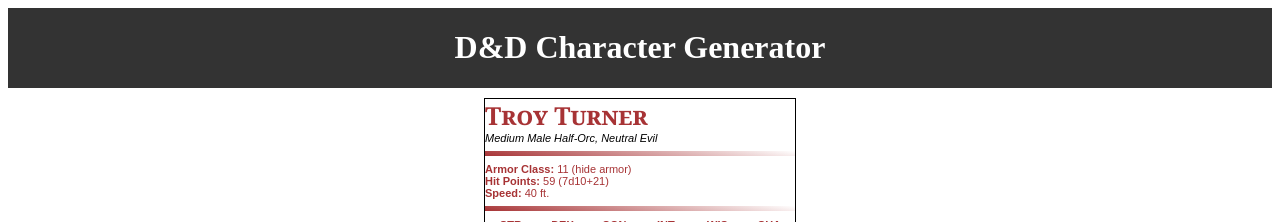
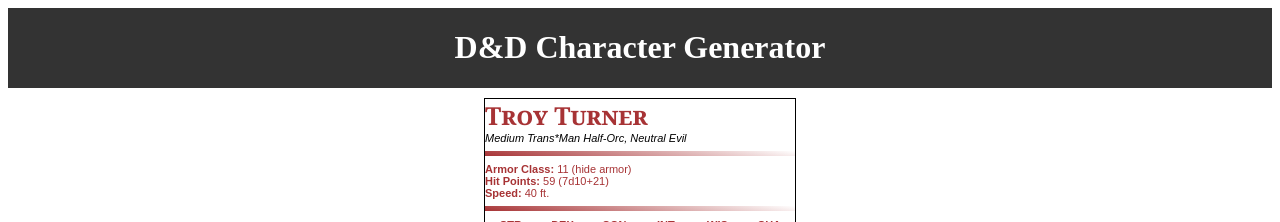
Before and after one commit to codymccormick/Character-Generator, a SvelteKit app: page / in a window 1280 px wide. Shown: the top 222 px of the page. Built offline with nearby package versions, Linux system fonts and the light colour scheme.

Commit message:
Moved a comma

```diff
--- a/src/routes/StatBlock.svelte
+++ b/src/routes/StatBlock.svelte
@@ -10,9 +10,9 @@
 
 	function generateCharacter() {
 		character = {
-			name: faker.name.findName() ,
+			name: faker.name.findName(),
 			race: getRandomItemFromArray(races),
-			gender: getRandomItemFromArray(genders),
+			gender: faker.name.gender(),
 			class: getRandomItemFromArray(classes),
 			alignment: getRandomItemFromArray(alignments),
 			occupation: getRandomItemFromArray(occupations),
--- a/src/routes/data.js
+++ b/src/routes/data.js
@@ -1,7 +1,4 @@
-export const genders = [
-	'Male',
-	'Female'
-];
+export const genders = ['Male', 'Female'];
 
 export const races = [
 	'Human',
```
Lines whose indentation alone changed are shown as unchanged.
